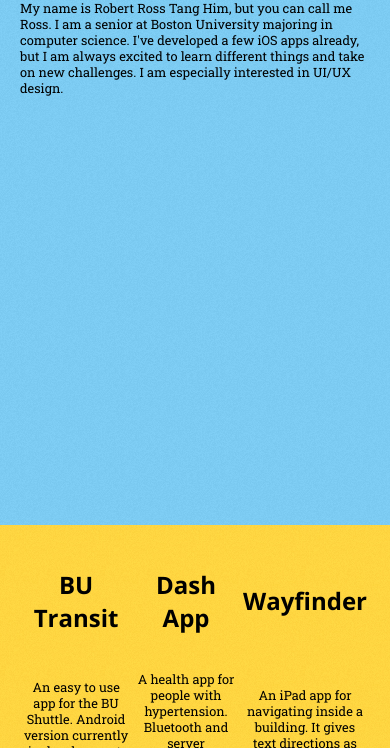
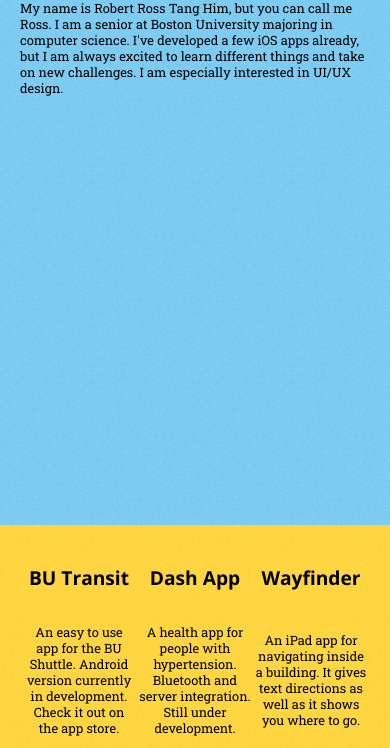
Before and after one commit to ross710/Personal_Website, a plain HTML site: page index.html in a window 390 px wide. Shown: the part 319-1067 px from the top of the page. Drawn offline with nearby package versions, Linux system fonts and the light colour scheme.

Commit message:
Try scale again, really

```diff
--- a/website_style.css
+++ b/website_style.css
@@ -291,7 +291,7 @@
 @media screen and (max-width: 640px) {
 	div.page_container { padding-top: 20px}
    div.nav { display: none }
-   h2 { font-size: 1.5em}
+   h2 { font-size: 1.2em}
    h1 { font-size: 2.0em}
    p, #home p{ font-size: 0.8em}
 
```
